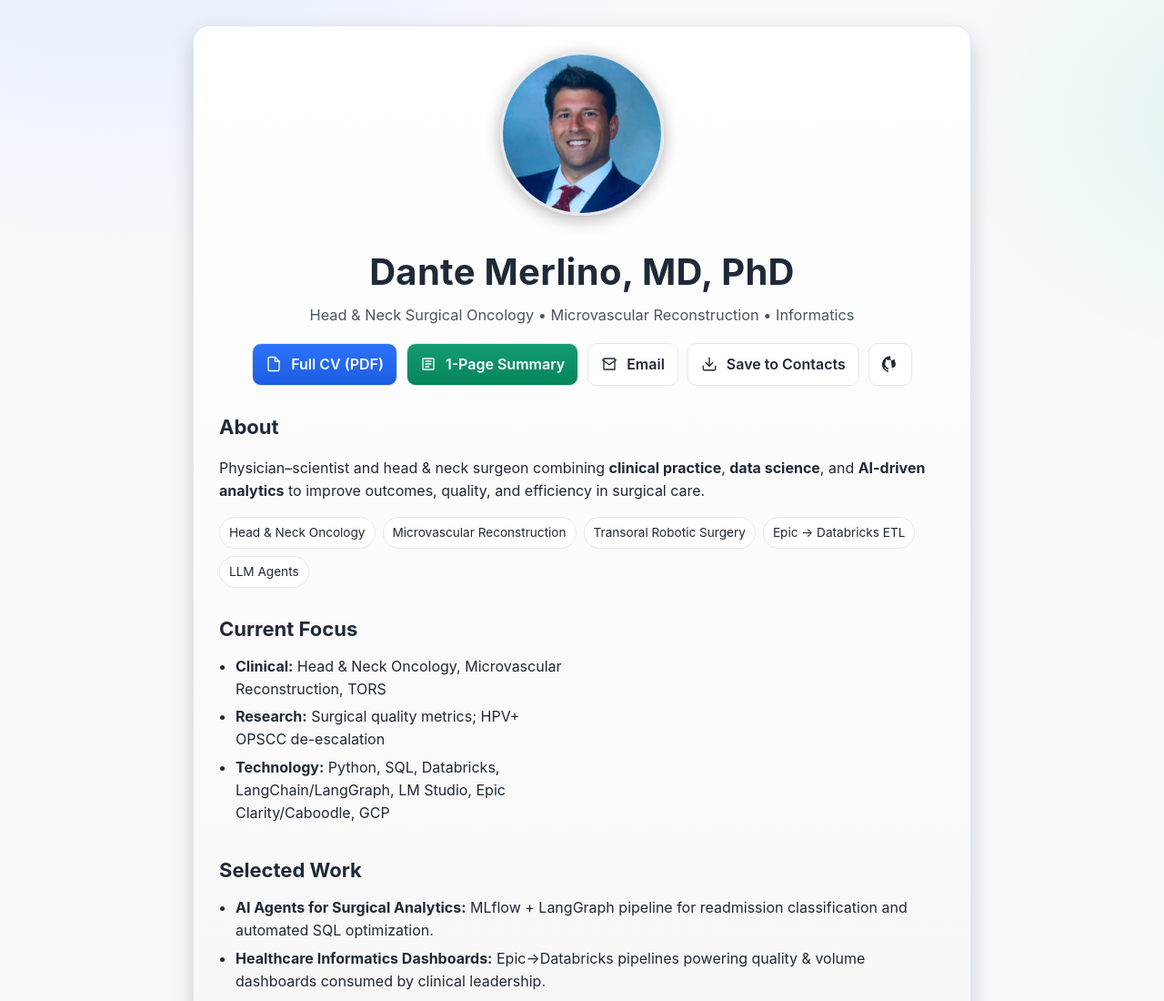
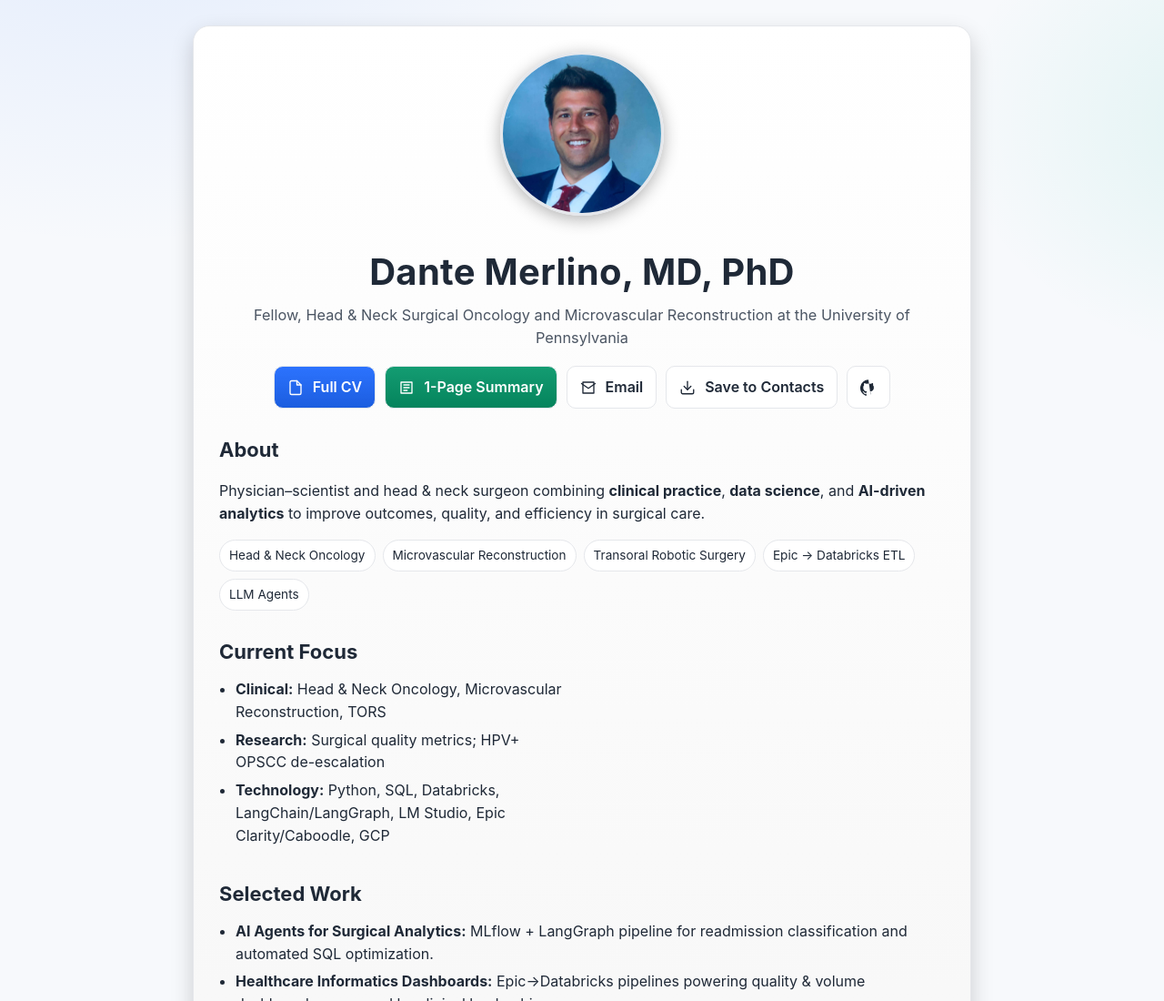
Before and after one commit to Dantemerlino/dantemerlino.github.io, a plain HTML site: page index.html in a window 1280 px wide. Shown: the top 1100 px of the page at 91% size. Drawn offline with Linux system fonts and the light colour scheme.

Commit message:
Update index.html
Signed-off-by: Dante Merlino <Dante.j.merlino@gmail.com>

```diff
--- a/index.html
+++ b/index.html
@@ -3,7 +3,7 @@
 <head>
   <meta charset="UTF-8" />
   <meta name="viewport" content="width=device-width, initial-scale=1" />
-  <title>Dante Merlino, MD, PhD — CV & Summary</title>
+  <title>Dante Merlino, MD, PhD CV and Summary</title>
   <meta name="description" content="Fellow, Head & Neck Surgical Oncology and Microvascular Reconstruction at the University of Pennsylvania" />
 
   <!-- Mobile / PWA polish -->
@@ -137,14 +137,14 @@
           style="width: 180px; height: 180px; object-fit: cover; object-position: center; border-radius: 50%;
                  border: 3px solid var(--border); box-shadow: 0 4px 18px rgba(0,0,0,0.3); margin-bottom: 24px;" />
         <h1>Dante Merlino, MD, PhD</h1>
-        <p class="lead">Head & Neck Surgical Oncology • Microvascular Reconstruction • Informatics</p>
+        <p class="lead">Fellow, Head & Neck Surgical Oncology and Microvascular Reconstruction at the University of Pennsylvania</p>
         <div class="buttons">
           <a class="btn" href="DanteMerlino_CV.pdf" title="View Full CV">
             <svg viewBox="0 0 24 24" fill="none" stroke="currentColor" stroke-width="1.8" stroke-linecap="round" stroke-linejoin="round" aria-hidden="true">
               <path d="M14 2H6a2 2 0 0 0-2 2v16a2 2 0 0 0 2 2h12a2 2 0 0 0 2-2V8z"/>
               <path d="M14 2v6h6"/>
             </svg>
-            Full CV (PDF)
+            Full CV
           </a>
           <a class="btn secondary" href="DanteMerlino_Summary.pdf" title="1-Page Summary">
             <svg viewBox="0 0 24 24" fill="none" stroke="currentColor" stroke-width="1.8" stroke-linecap="round" stroke-linejoin="round" aria-hidden="true">
```
